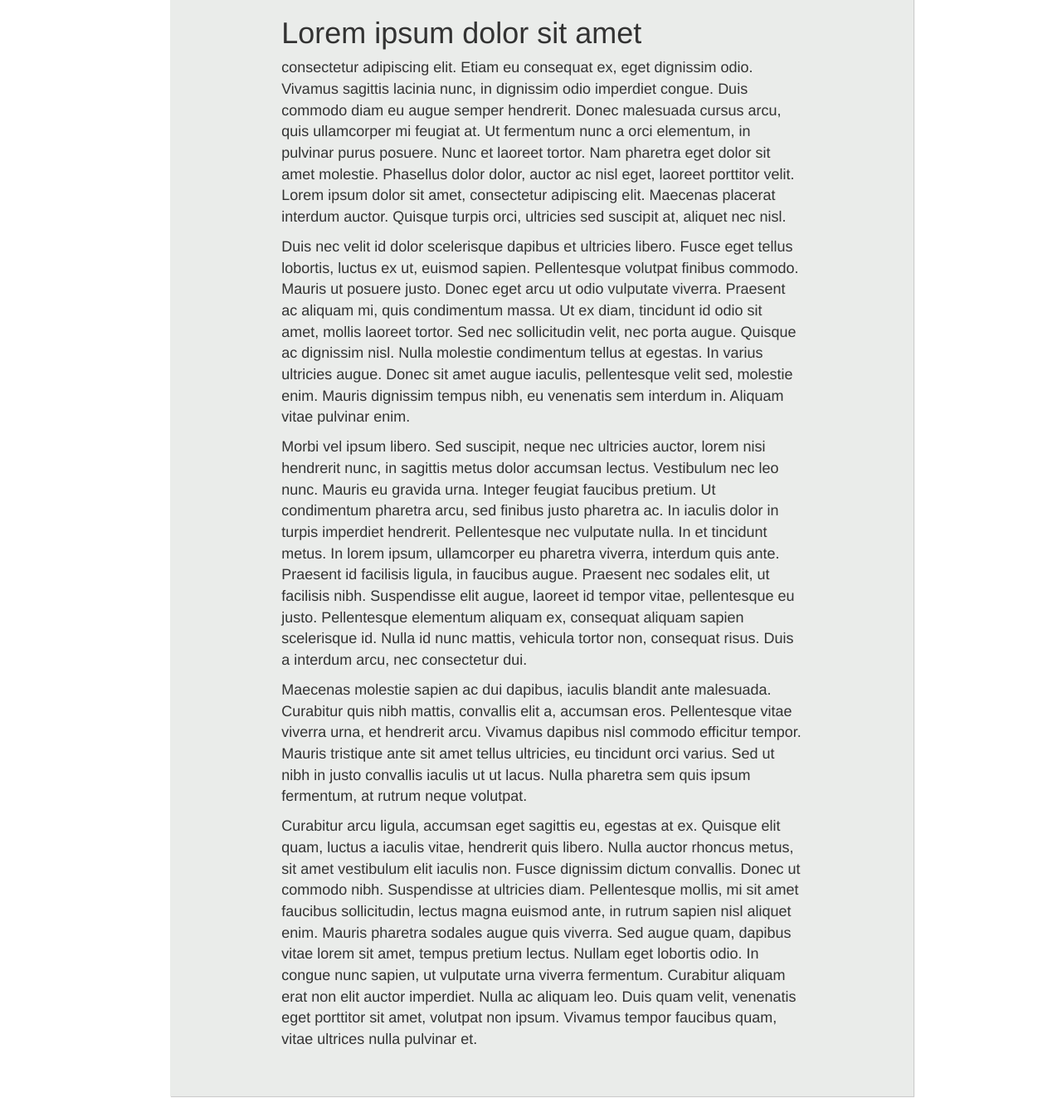
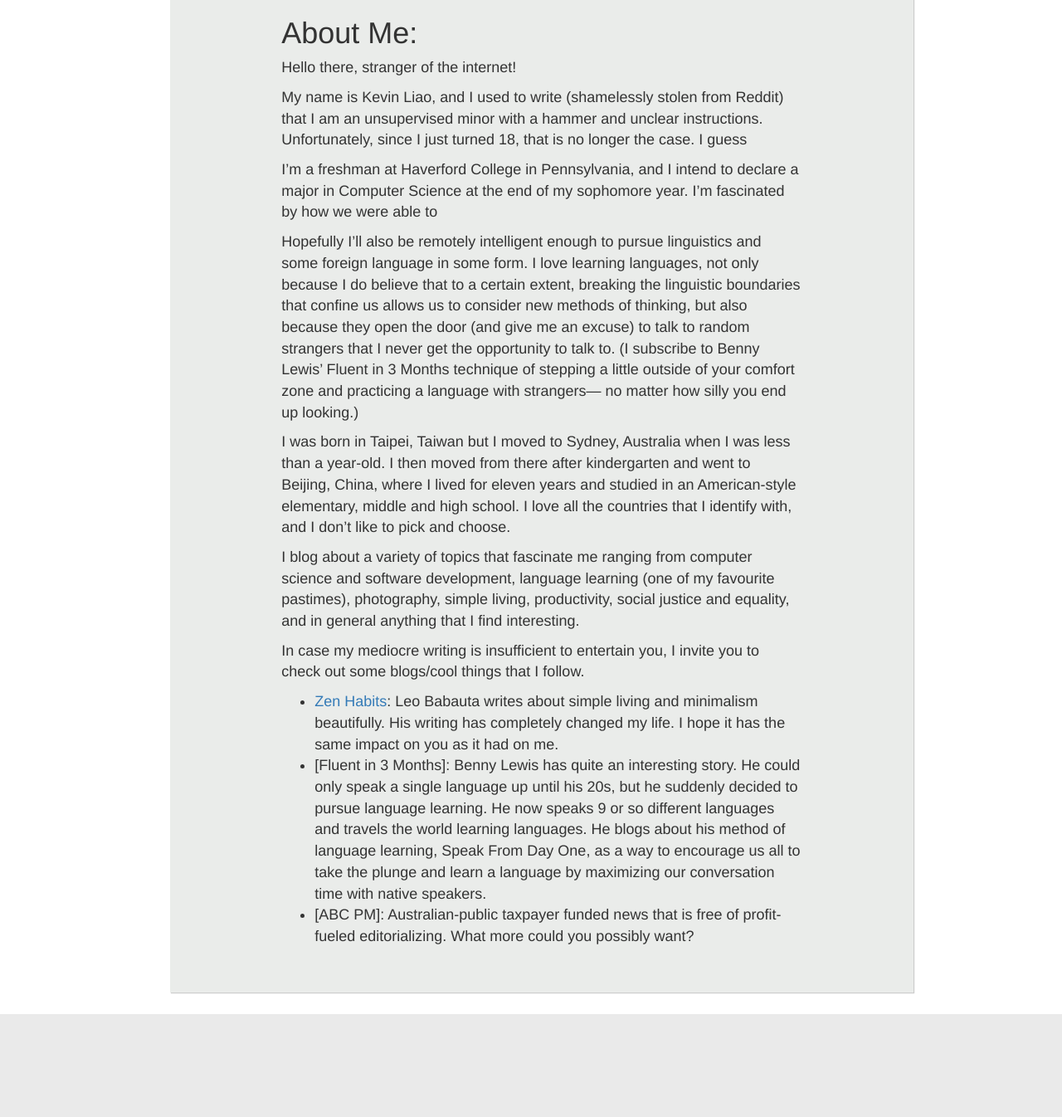
Before and after one commit to kevinjcliao/Blackbird, a Django app: page /about/ in a window 1280 px wide. Shown: the part 779-2125 px from the top of the page at 83% size. After the commit the page ends 2001 px from the top, so only its background shows below. Run offline with Django 3.2, Linux system fonts and the light colour scheme; some libraries are stand-ins or nearby versions.

Commit message:
Updated .gitignore and about.html

```diff
--- a/pages/templates/about.html
+++ b/pages/templates/about.html
@@ -4,15 +4,31 @@
 <div class="text_page_container">
 		<img src='{% static "images/about_picture.jpg" %}'>
 		<div class="text_page_body">
-		<h1>Lorem ipsum dolor sit amet</h2><p>consectetur adipiscing elit. Etiam eu consequat ex, eget dignissim odio. Vivamus sagittis lacinia nunc, in dignissim odio imperdiet congue. Duis commodo diam eu augue semper hendrerit. Donec malesuada cursus arcu, quis ullamcorper mi feugiat at. Ut fermentum nunc a orci elementum, in pulvinar purus posuere. Nunc et laoreet tortor. Nam pharetra eget dolor sit amet molestie. Phasellus dolor dolor, auctor ac nisl eget, laoreet porttitor velit. Lorem ipsum dolor sit amet, consectetur adipiscing elit. Maecenas placerat interdum auctor. Quisque turpis orci, ultricies sed suscipit at, aliquet nec nisl. </p>
 
-		<p>Duis nec velit id dolor scelerisque dapibus et ultricies libero. Fusce eget tellus lobortis, luctus ex ut, euismod sapien. Pellentesque volutpat finibus commodo. Mauris ut posuere justo. Donec eget arcu ut odio vulputate viverra. Praesent ac aliquam mi, quis condimentum massa. Ut ex diam, tincidunt id odio sit amet, mollis laoreet tortor. Sed nec sollicitudin velit, nec porta augue. Quisque ac dignissim nisl. Nulla molestie condimentum tellus at egestas. In varius ultricies augue. Donec sit amet augue iaculis, pellentesque velit sed, molestie enim. Mauris dignissim tempus nibh, eu venenatis sem interdum in. Aliquam vitae pulvinar enim. </p>
+<h1>About Me:</h1>
 
-		<p>Morbi vel ipsum libero. Sed suscipit, neque nec ultricies auctor, lorem nisi hendrerit nunc, in sagittis metus dolor accumsan lectus. Vestibulum nec leo nunc. Mauris eu gravida urna. Integer feugiat faucibus pretium. Ut condimentum pharetra arcu, sed finibus justo pharetra ac. In iaculis dolor in turpis imperdiet hendrerit. Pellentesque nec vulputate nulla. In et tincidunt metus. In lorem ipsum, ullamcorper eu pharetra viverra, interdum quis ante. Praesent id facilisis ligula, in faucibus augue. Praesent nec sodales elit, ut facilisis nibh. Suspendisse elit augue, laoreet id tempor vitae, pellentesque eu justo. Pellentesque elementum aliquam ex, consequat aliquam sapien scelerisque id. Nulla id nunc mattis, vehicula tortor non, consequat risus. Duis a interdum arcu, nec consectetur dui.</p>
+<p>Hello there, stranger of the internet! </p>
 
-		<p>Maecenas molestie sapien ac dui dapibus, iaculis blandit ante malesuada. Curabitur quis nibh mattis, convallis elit a, accumsan eros. Pellentesque vitae viverra urna, et hendrerit arcu. Vivamus dapibus nisl commodo efficitur tempor. Mauris tristique ante sit amet tellus ultricies, eu tincidunt orci varius. Sed ut nibh in justo convallis iaculis ut ut lacus. Nulla pharetra sem quis ipsum fermentum, at rutrum neque volutpat.</p>
+<p>My name is Kevin Liao, and I used to write (shamelessly stolen from Reddit) that I am an unsupervised minor with a hammer and unclear instructions. Unfortunately, since I just turned 18, that is no longer the case. I guess</p>
 
-		<p>Curabitur arcu ligula, accumsan eget sagittis eu, egestas at ex. Quisque elit quam, luctus a iaculis vitae, hendrerit quis libero. Nulla auctor rhoncus metus, sit amet vestibulum elit iaculis non. Fusce dignissim dictum convallis. Donec ut commodo nibh. Suspendisse at ultricies diam. Pellentesque mollis, mi sit amet faucibus sollicitudin, lectus magna euismod ante, in rutrum sapien nisl aliquet enim. Mauris pharetra sodales augue quis viverra. Sed augue quam, dapibus vitae lorem sit amet, tempus pretium lectus. Nullam eget lobortis odio. In congue nunc sapien, ut vulputate urna viverra fermentum. Curabitur aliquam erat non elit auctor imperdiet. Nulla ac aliquam leo. Duis quam velit, venenatis eget porttitor sit amet, volutpat non ipsum. Vivamus tempor faucibus quam, vitae ultrices nulla pulvinar et.</p>
+<p>I’m a freshman at Haverford College in Pennsylvania, and I intend to declare a major in Computer Science at the end of my sophomore year. I’m fascinated by how we were able to </p>
+
+<p>Hopefully I’ll also be remotely intelligent enough to pursue linguistics and some foreign language in some form. I love learning languages, not only because I do believe that to a certain extent, breaking the linguistic boundaries that confine us allows us to consider new methods of thinking, but also because they open the door (and give me an excuse) to talk to random strangers that I never get the opportunity to talk to. (I subscribe to Benny Lewis’ Fluent in 3 Months technique of stepping a little outside of your comfort zone and practicing a language with strangers— no matter how silly you end up looking.)</p>
+
+<p>I was born in Taipei, Taiwan but I moved to Sydney, Australia when I was less than a year-old. I then moved from there after kindergarten and went to Beijing, China, where I lived for eleven years and studied in an American-style elementary, middle and high school. I love all the countries that I identify with, and I don’t like to pick and choose. </p>
+
+<p>I blog about a variety of topics that fascinate me ranging from computer science and software development, language learning (one of my favourite pastimes), photography, simple living, productivity, social justice and equality, and in general anything that I find interesting. </p>
+
+<p>In case my mediocre writing is insufficient to entertain you, I invite you to check out some blogs/cool things that I follow. </p>
+
+<ul>
+<li><a href="http://zenhabits.net">Zen Habits</a>: Leo Babauta writes about simple living and minimalism beautifully. His writing has completely changed my life. I hope it has the same impact on you as it had on me.</li>
+<li>[Fluent in 3 Months]: Benny Lewis has quite an interesting story. He could only speak a single language up until his 20s, but he suddenly decided to pursue language learning. He now speaks 9 or so different languages and travels the world learning languages. He blogs about his method of language learning, Speak From Day One, as a way to encourage us all to take the plunge and learn a language by maximizing our conversation time with native speakers.</li>
+<li>[ABC PM]: Australian-public taxpayer funded news that is free of profit-fueled editorializing. What more could you possibly want?</li>
+</ul>
+
+
+
 	</div> <!--End text_page_body-->
 </div><!--end text_page_container -->
 	{% endblock %} <!-- end contentblock -->
```
Also changed, not shown: 1 other file.
